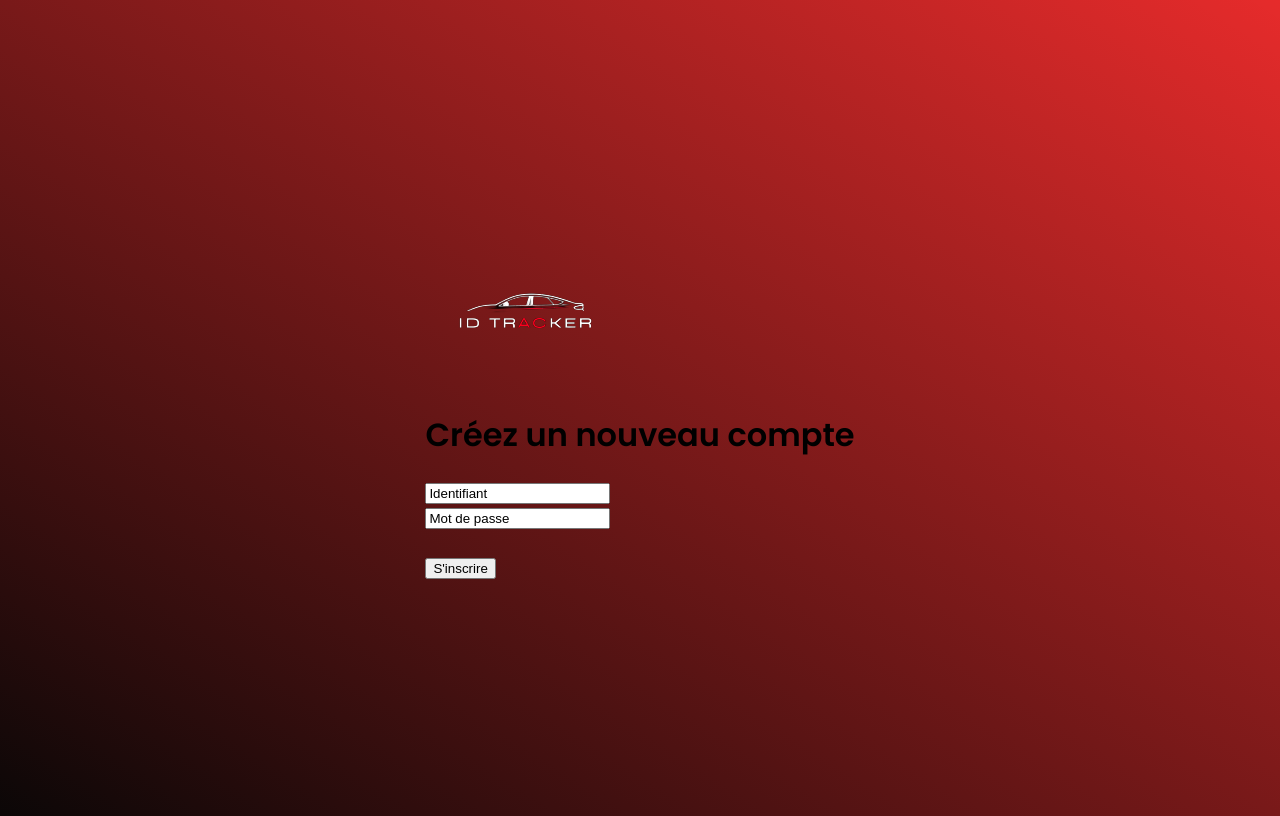
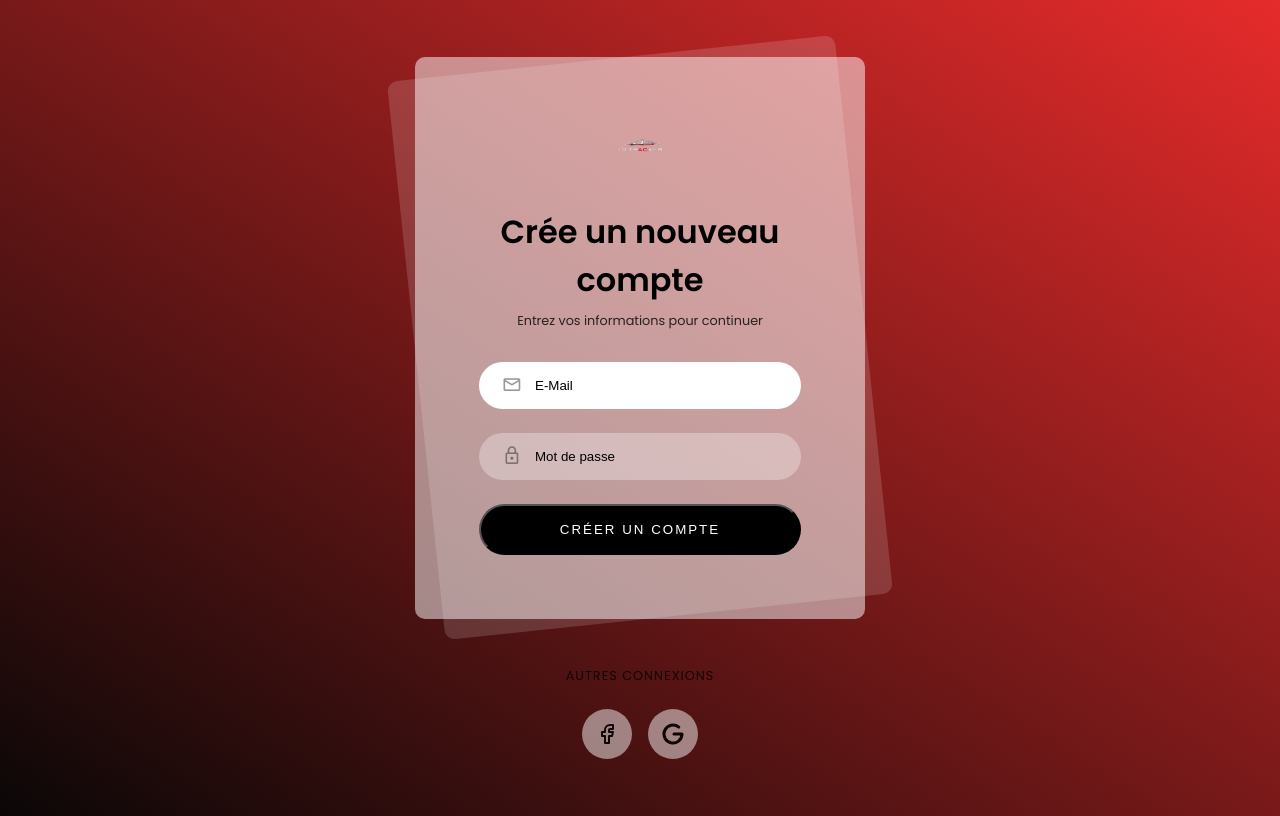
Before and after one commit to Zazou0/id_tracker, a Flask app: page /register in a window 1280 px wide. Run offline with Flask 3, Linux system fonts and the light colour scheme.

Commit message:
Mise à jour app.py, mise à jour de la base de donné et modification du register.html

```diff
--- a/app.py
+++ b/app.py
@@ -100,6 +100,7 @@ def register():
     return render_template('register.html', error=error)
 
 
+
 @app.route('/license_plate_recognition')
 def license_plate_recognition():
     username = session.get('username')
@@ -108,7 +109,10 @@ def license_plate_recognition():
         return redirect(url_for('login'))
 
     else:
-        # code programme plaque immat
+        # celian, met le code du programme ici :
+
+
+        # fin du code
         return render_template('license_plate_recognition.html', username=username)
 
 
--- a/templates/register.html
+++ b/templates/register.html
@@ -1,21 +1,61 @@
 <!DOCTYPE html>
-<html>
+<html lang="en">
+
 <head>
-    <title>Inscription</title>
-    <link rel="stylesheet" href="{{ url_for('static', filename='css/style1.css') }}">
+    <meta charset="UTF-8">
+    <meta http-equiv="X-UA-Compatible" content="IE=edge">
+    <meta name="viewport" content="width=device-width, initial-scale=1.0">
+    <link rel="stylesheet" href="{{ url_for('static', filename='css/style1.css') }}" />
+    <link rel="stylesheet" href="https://fonts.googleapis.com/css2?family=Material+Symbols+Rounded:opsz,wght,FILL,GRAD@48,600,0,0" />
+    <title>Login Page</title>
 </head>
-<body class="center">
-    <div class="login">
-        <img src="{{ url_for('static', filename='img/logo1.png') }}">
-        <h1>Créez un nouveau compte</h1>
-		<form method="POST" action="/register">
-			<input type="text" id="username" name="username" placeholder="Identifiant"><br>
-			<input type="password" id="password" name="password" placeholder="Mot de passe"><br><br>
-			<input type="submit" value="S'inscrire">
-            {% if error %}
-                <p class="error">{{ error }}</p>
-            {% endif %}
-		</form>
+
+<body>
+
+    <div class="login-card-container">
+        <div class="login-card">
+            <div class="login-card-logo">
+                <img src="{{ url_for('static', filename='img/logo1.png') }}" alt="logo">
+            </div>
+            <div class="login-card-header">
+                <h1>Crée un nouveau compte</h1>
+                <div>Entrez vos informations pour continuer</div>
+            </div>
+            <form class="login-card-form" method="POST" action="/register">
+                <div class="form-item">
+                    <span class="form-item-icon material-symbols-rounded">mail</span>
+                    <input type="text" placeholder="E-Mail" name="username" autofocus required>
+                </div>
+                <div class="form-item">
+                    <span class="form-item-icon material-symbols-rounded">lock</span>
+                    <input type="password" placeholder="Mot de passe" name="password" required>
+                </div>
+                <button type="submit">Créer un compte</button>
+            </form>
+        </div>
+        <div class="login-card-social">
+            <div>Autres Connexions</div>
+            <div class="login-card-social-btns">
+                <a href="#">
+                    <svg xmlns="http://www.w3.org/2000/svg" class="icon icon-tabler icon-tabler-brand-facebook"
+                        width="24" height="24" viewBox="0 0 24 24" stroke-width="2" stroke="currentColor" fill="none"
+                        stroke-linecap="round" stroke-linejoin="round">
+                        <path stroke="none" d="M0 0h24v24H0z" fill="none"></path>
+                        <path d="M7 10v4h3v7h4v-7h3l1 -4h-4v-2a1 1 0 0 1 1 -1h3v-4h-3a5 5 0 0 0 -5 5v2h-3"></path>
+                    </svg>
+                </a>
+                <a href="#">
+                    <svg xmlns="http://www.w3.org/2000/svg" class="icon icon-tabler icon-tabler-brand-google" width="24"
+                        height="24" viewBox="0 0 24 24" stroke-width="3" stroke="currentColor" fill="none"
+                        stroke-linecap="round" stroke-linejoin="round">
+                        <path stroke="none" d="M0 0h24v24H0z" fill="none"></path>
+                        <path d="M17.788 5.108a9 9 0 1 0 3.212 6.892h-8"></path>
+                    </svg>
+                </a>
+            </div>
+        </div>
     </div>
+
 </body>
+
 </html>
```
Also changed, not shown: instance/yourdatabase.db.
